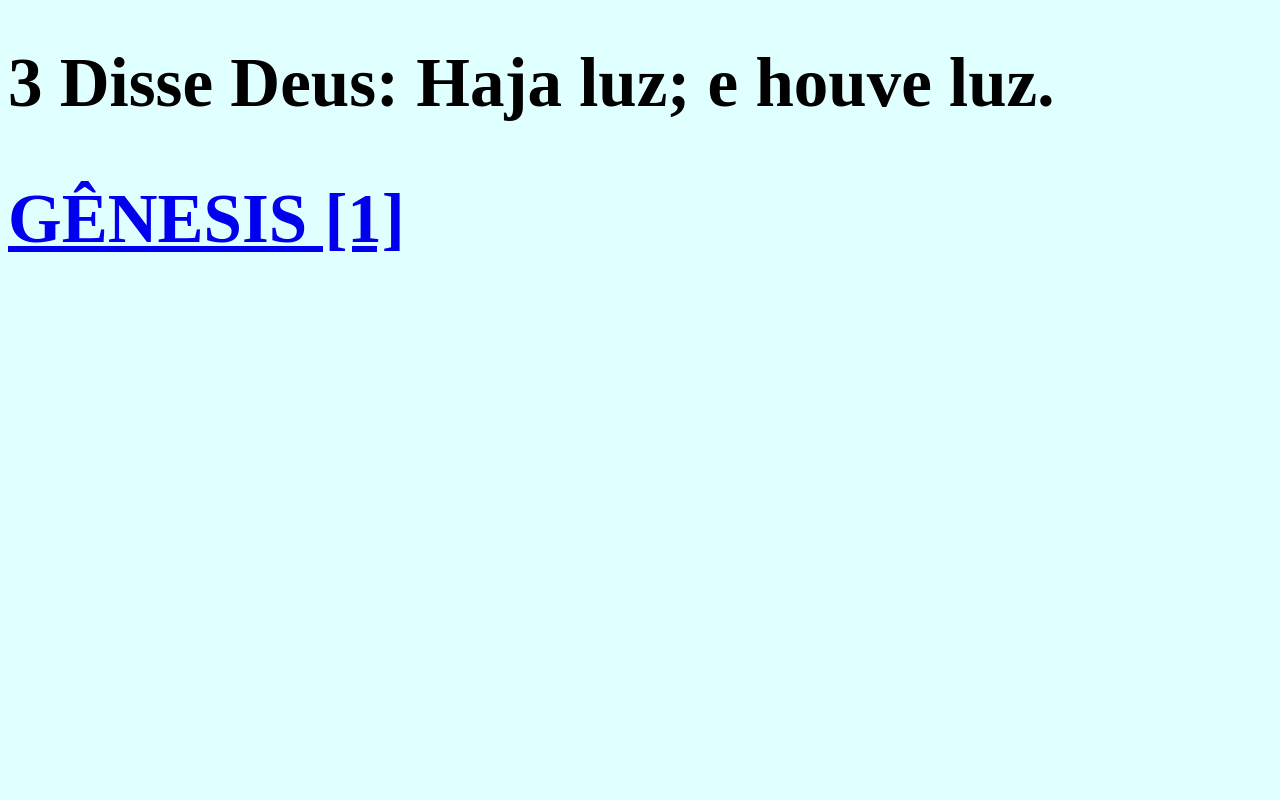
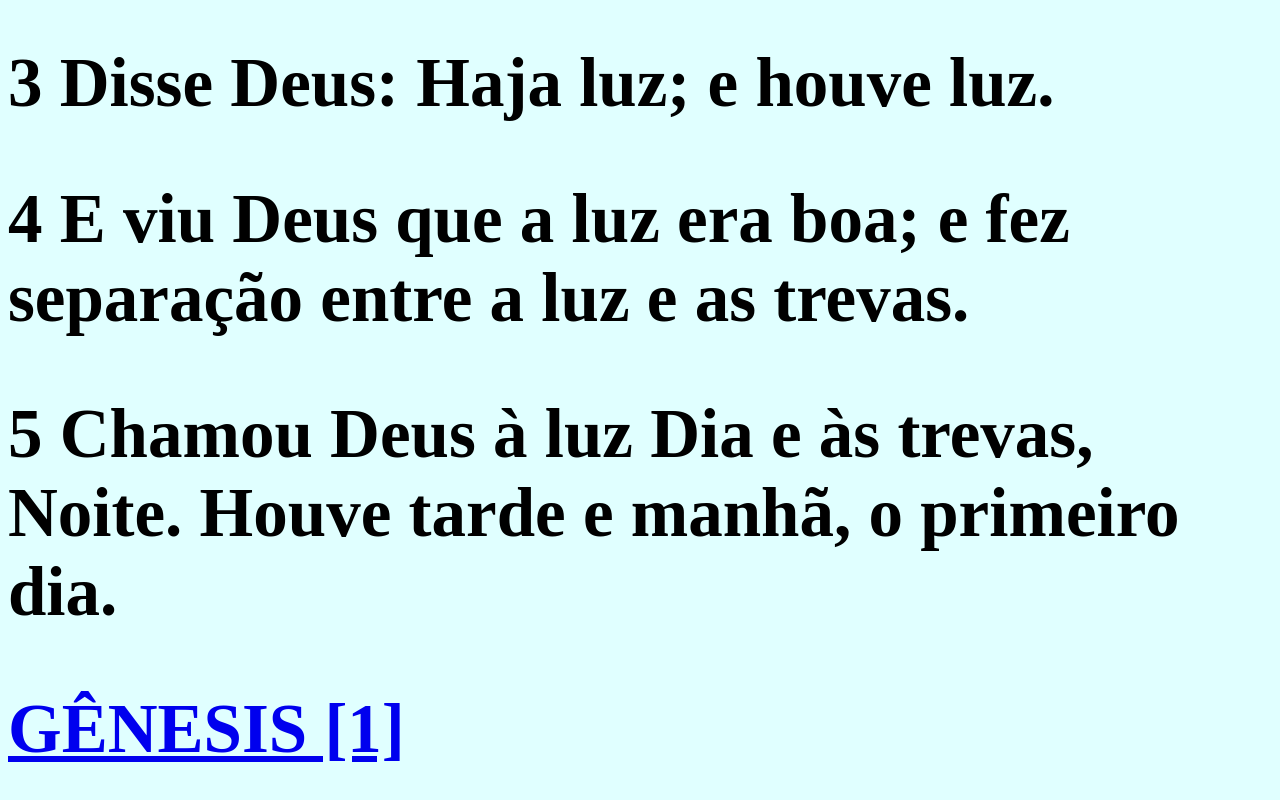
Before and after one commit to JairPPereira/Biblia-Sagrada, a plain HTML site: page genesis1.html in a window 1280 px wide. Shown: the part 774-1574 px from the top of the page. Before the commit the page ends 1090 px from the top, so only its background shows below. Drawn offline with Linux system fonts and the light colour scheme; a web font is replaced by a local one.

Commit message:
Update genesis1.html

```diff
--- a/genesis1.html
+++ b/genesis1.html
@@ -39,9 +39,13 @@
 
     </h2>
 
-<h2></h2>
+<h2>4 E viu Deus que a luz era boa; e fez separação entre a luz e as trevas.
 
-<h2></h2>
+    </h2>
+
+<h2> 5 Chamou Deus à luz Dia e às trevas, Noite. Houve tarde e manhã, o primeiro dia.
+
+</h2>
 
 <h2></h2>
 
```
